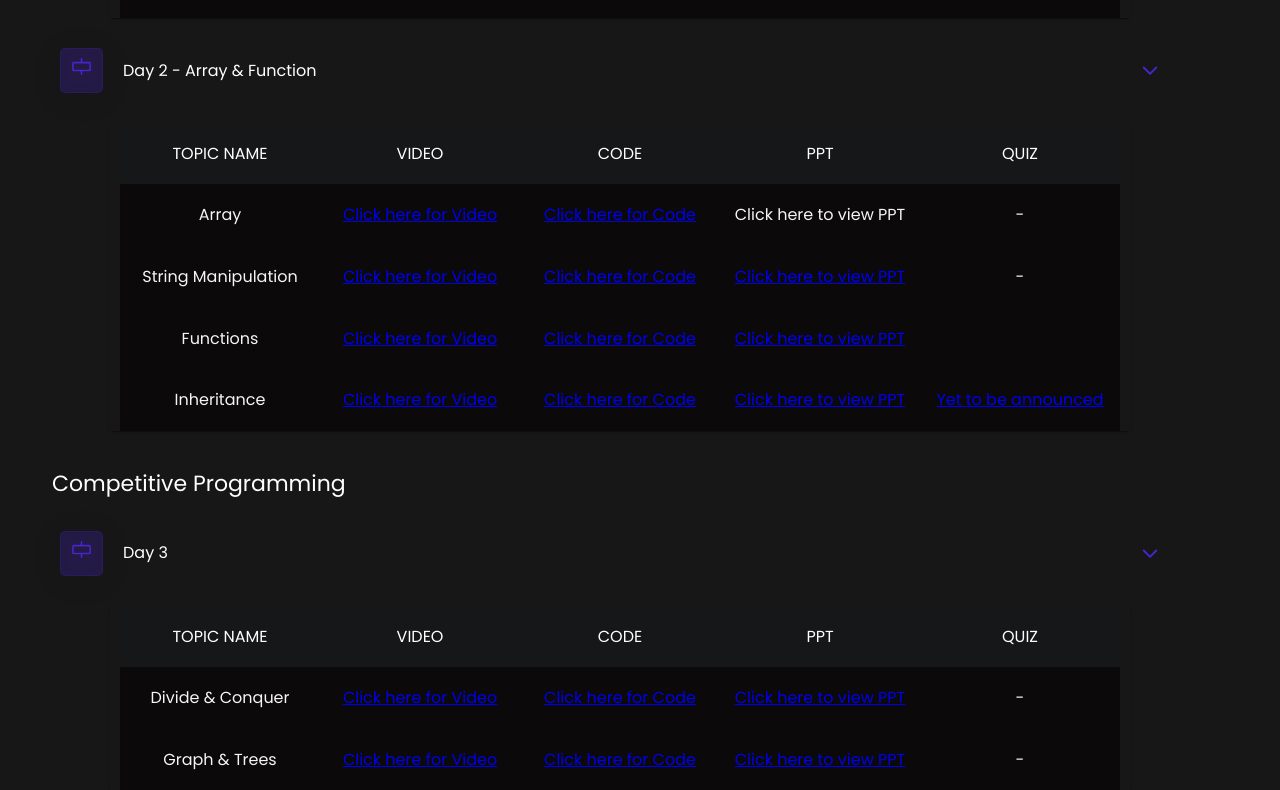
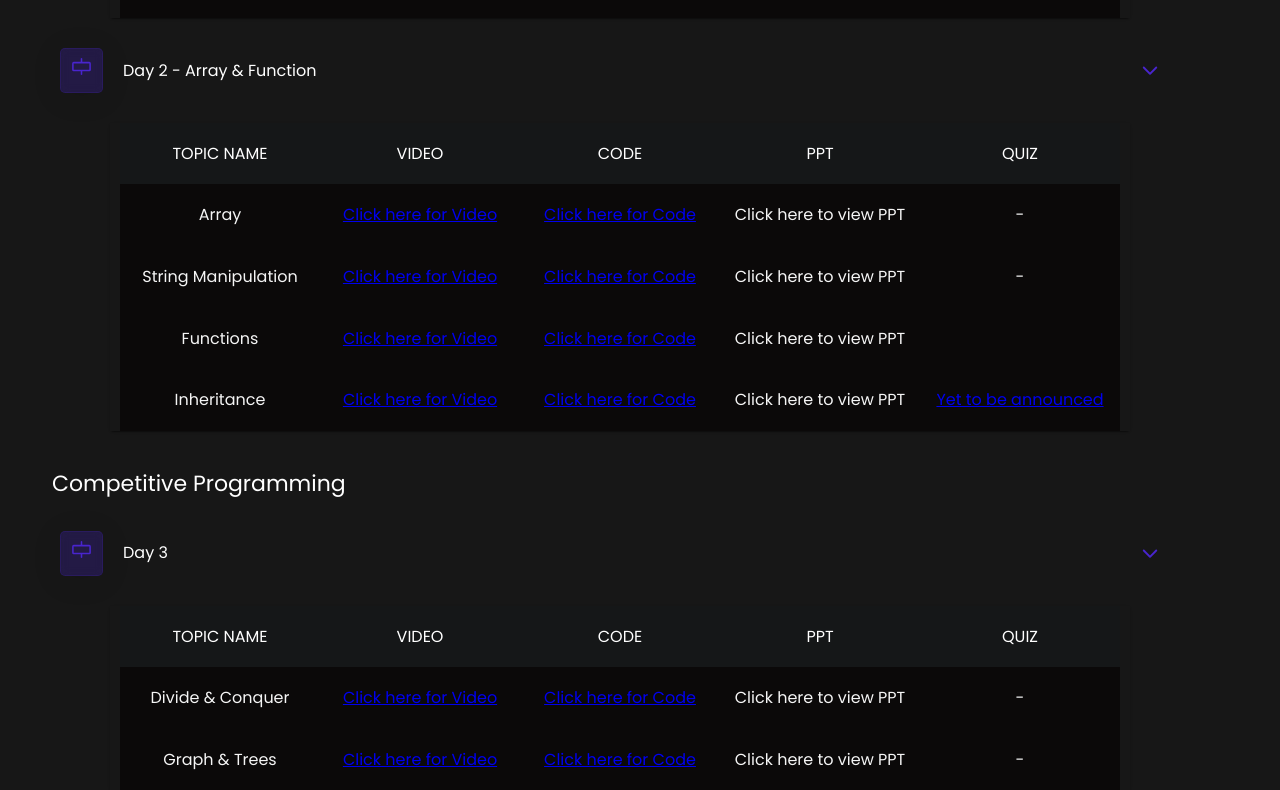
Before and after one commit to vitccacm/techjam, a React (Create React App) app: page /content in a window 1280 px wide. Shown: the part 1358-2148 px from the top of the page. Built offline with nearby package versions, Linux system fonts and the light colour scheme; the HTML template or start-up script is replaced by a standard one.

Commit message:
downloadppt

```diff
--- a/src/Table2.js
+++ b/src/Table2.js
@@ -1,6 +1,9 @@
 import React, { useState } from 'react';
 import './table.css'
 import Arrays from './Documents/day1/Arrays.pptx'
+import Function from './Documents/day1/Functions.pptx'
+import Inheritance from './Documents/day1/Inheritance.pptx'
+import Strings from './Documents/day1/Strings.pptx'
 
 const Table2 = () => {
   const properties = [
@@ -75,21 +78,21 @@ const Table2 = () => {
 				<div class="table-data">String Manipulation</div>
 				<div class="table-data"><a href="https://www.youtube.com/watch?v=38MWDM1TgwM" target='_blank'>Click here for Video</a></div>
 				<div class="table-data"><a href="https://github.com/ACMVITCC/techjam2023/tree/main/Day-2" target='_blank'>Click here for Code</a></div>
-				<div class="table-data"><a href="https://docs.google.com/presentation/d/1kdikSsf9CmZOO6-QucoyvjigwE7fOfW1/edit?usp=drive_link&ouid=109807022555841161079&rtpof=true&sd=true" target='_blank'> Click here to view PPT</a></div>
+				<div class="table-data"><a href={Strings} download="Strings" target='_blank' rel="noreferrer"> Click here to view PPT</a></div>
 				<div class="table-data">-</div>
 			</div>
 			<div class="table-row">
 				<div class="table-data">Functions</div>
 				<div class="table-data"><a href="https://www.youtube.com/watch?v=5KslaodVm_c" target='_blank'>Click here for Video</a></div>
 				<div class="table-data"><a href="https://github.com/ACMVITCC/techjam2023/tree/main/Day-2" target='_blank'>Click here for Code</a></div>
-				<div class="table-data"><a href="https://docs.google.com/presentation/d/1UHmCT591zWxvlqkYJUkThO131L18OBxD/edit?usp=drive_link&ouid=109807022555841161079&rtpof=true&sd=true" target='_blank'>Click here to view PPT</a></div>
+				<div class="table-data"><a href={Function} download="Function" target='_blank' rel="noreferrer">Click here to view PPT</a></div>
 				<div class="table-data"><a href="#" target='_blank'></a></div>
 			</div>
             <div class="table-row">
 				<div class="table-data">Inheritance</div>
 				<div class="table-data"><a href="https://www.youtube.com/watch?v=2rF0Two5Cfs" target='_blank'>Click here for Video</a></div>
 				<div class="table-data"><a href="https://github.com/ACMVITCC/techjam2023/tree/main/Day-2" target='_blank'>Click here for Code</a></div>
-				<div class="table-data"><a href="https://docs.google.com/presentation/d/1jcjlPRC8uUPMXjoCxNdxfUCx_KdRGmis/edit?usp=drive_link&ouid=109807022555841161079&rtpof=true&sd=true" target='_blank'>Click here to view PPT</a></div>
+				<div class="table-data"><a href={Inheritance} download="Inheritance" target='_blank' rel="noreferrer">Click here to view PPT</a></div>
 				<div class="table-data"><a href="#" target='_blank'>Yet to be announced</a></div>
 			</div>
 		</div>
--- a/src/Table3.js
+++ b/src/Table3.js
@@ -1,5 +1,7 @@
 import React, { useState } from 'react';
 import './table.css'
+import DivideConquer from './Documents/day3/divideconquer.pptx'
+import GraphsTrees from './Documents/day3/GraphsTrees.pptx'
 
 const Table3 = () => {
     const downloadFile = (path) => {
@@ -78,7 +80,7 @@ const Table3 = () => {
 				<div class="table-data">Divide & Conquer</div>
 				<div class="table-data"><a href="https://youtu.be/vnAzwUjeNDE" target='_blank'>Click here for Video</a></div>
 				<div class="table-data"><a href="https://github.com/ACMVITCC/techjam2023/tree/main/Day-3" target='_blank'>Click here for Code</a></div>
-                <div class="table-data"><a href="https://docs.google.com/presentation/d/1sYg-0UrGKijiP_HXyh3I_LE44Vl4VrPD/edit?usp=drive_link" target='_blank' >Click here to view PPT</a></div>
+        <div class="table-data"><a href={DivideConquer} download="Divide&Conquer" target='_blank' rel="noreferrer" >Click here to view PPT</a></div>
 				<div class="table-data">-</div>
 		</div>
 
@@ -86,7 +88,7 @@ const Table3 = () => {
 				<div class="table-data">Graph & Trees</div>
 				<div class="table-data"><a href="https://youtu.be/mqSQvJ3x9K0" target='_blank'>Click here for Video</a></div>
 				<div class="table-data"><a href="https://github.com/ACMVITCC/techjam2023/tree/main/Day-3" target='_blank'>Click here for Code</a></div>
-				<div class="table-data"><a href="https://docs.google.com/presentation/d/1zvbIdNZr6tIeSvfZopfbckPE3UxYQl3D/edit?usp=drive_link" target='_blank'> Click here to view PPT</a></div>
+				<div class="table-data"><a href={GraphsTrees} download="Graph&Trees" target='_blank' rel="noreferrer" > Click here to view PPT</a></div>
 				<div class="table-data">-</div>
 			</div>
 
```
